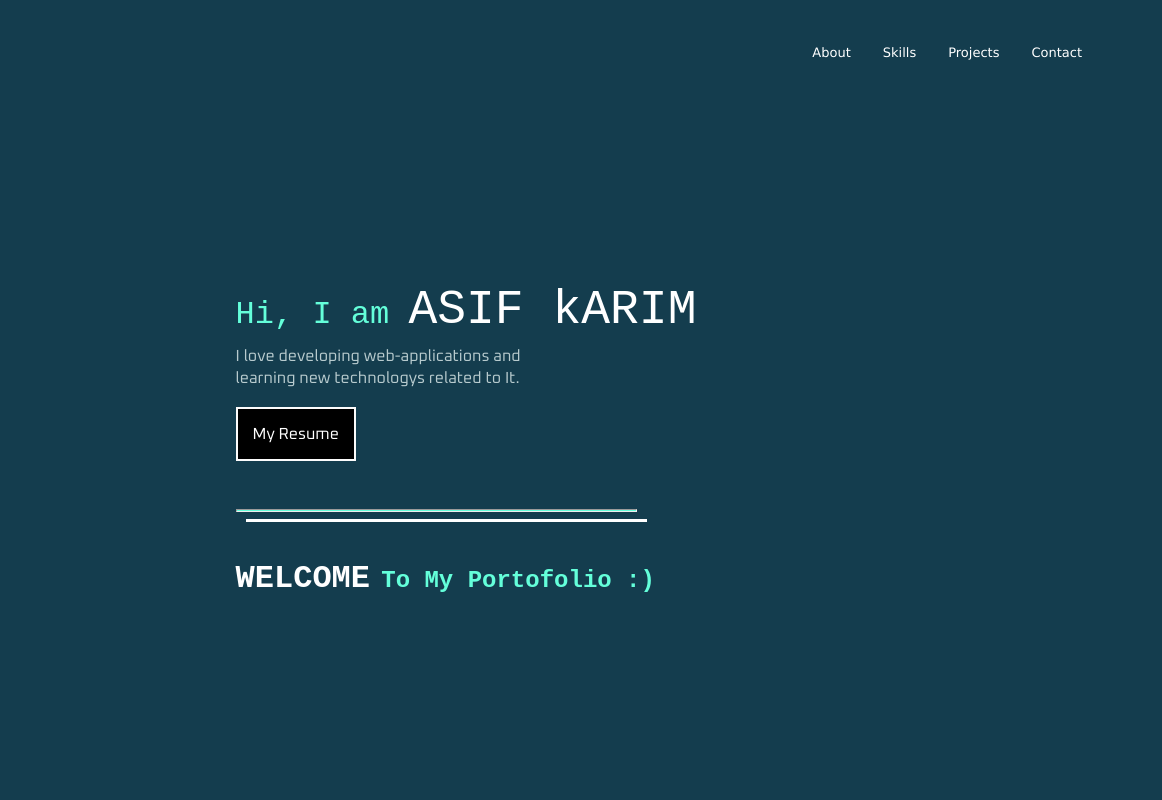
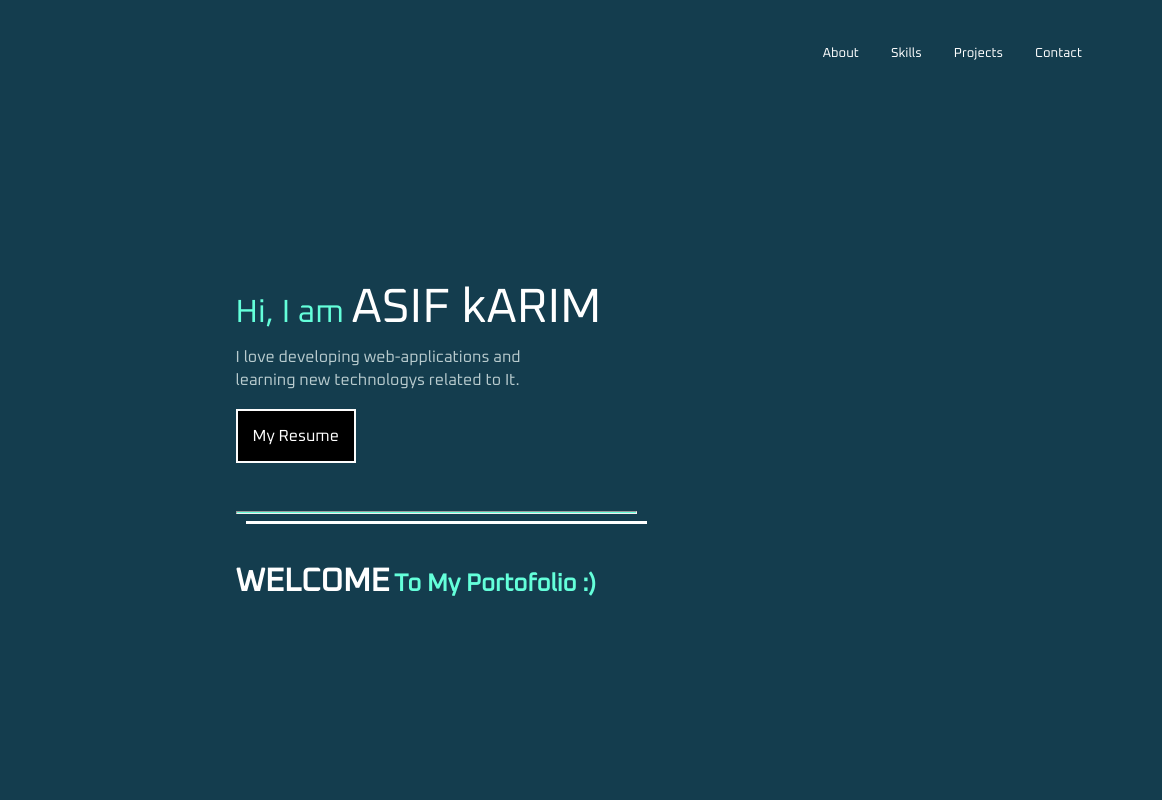
Before and after one commit to 47karimasif/porofolio-2.0, a plain HTML site: page index.html in a window 1280 px wide. Shown: the top 800 px of the page, 118-1280 px from the left. Drawn offline with nearby package versions, Linux system fonts and the light colour scheme.

Commit message:
font-family changed

```diff
--- a/style.css
+++ b/style.css
@@ -131,7 +131,6 @@ header {
   padding: 0.75rem;
   margin: 0 0.25rem;
   border-bottom: 2px transparent solid;
-  font-family: Verdana, Geneva, Tahoma, sans-serif;
   font-size: small;
 }
 
@@ -156,7 +155,6 @@ header {
 }
 
 .title1 {
-  font-family: "SF Mono", monospace, sans-serif;
   color: #64ffda;
   margin-bottom: 8px;
   font-weight: lighter;
@@ -176,7 +174,6 @@ header {
 #welcome {
   padding: 2rem 0;
   margin-top: 1rem;
-  font-family: "SF Mono", monospace, sans-serif;
 }
 #wel1 {
   font-size: 2rem;
```
